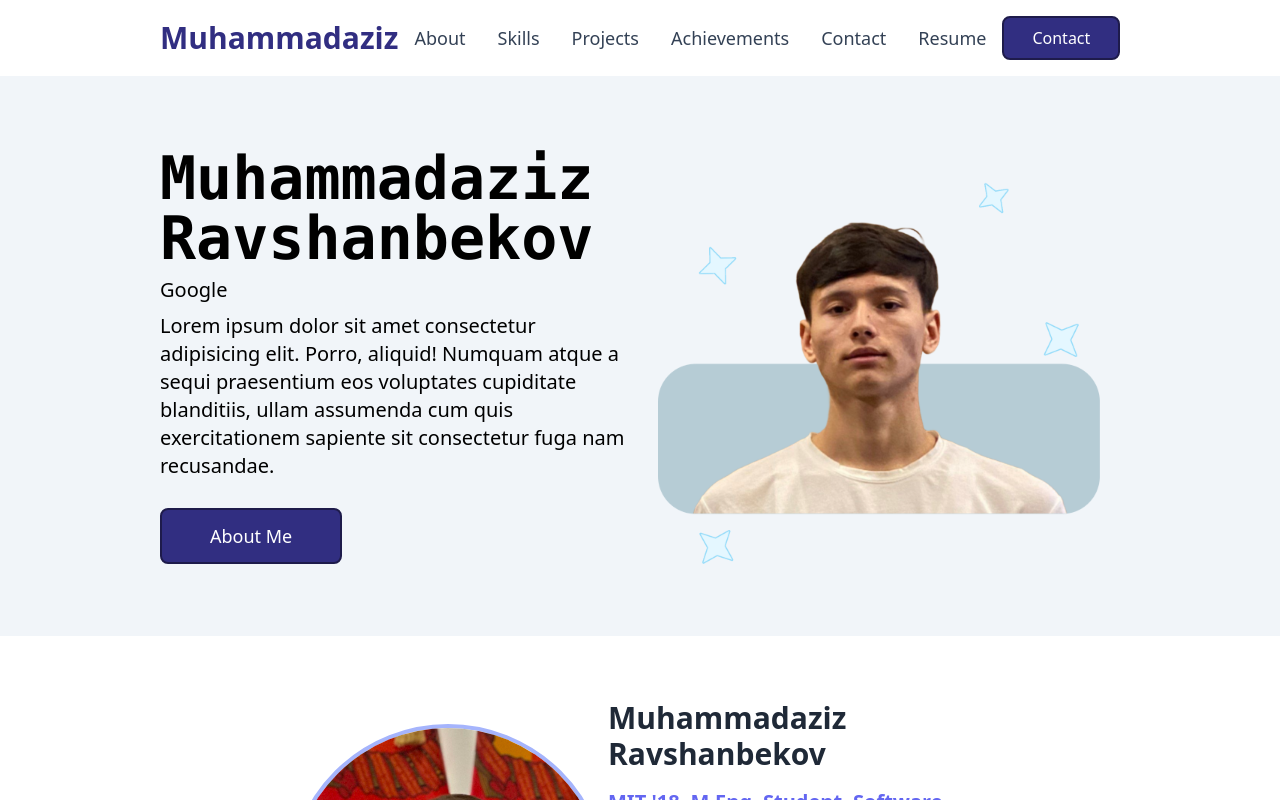
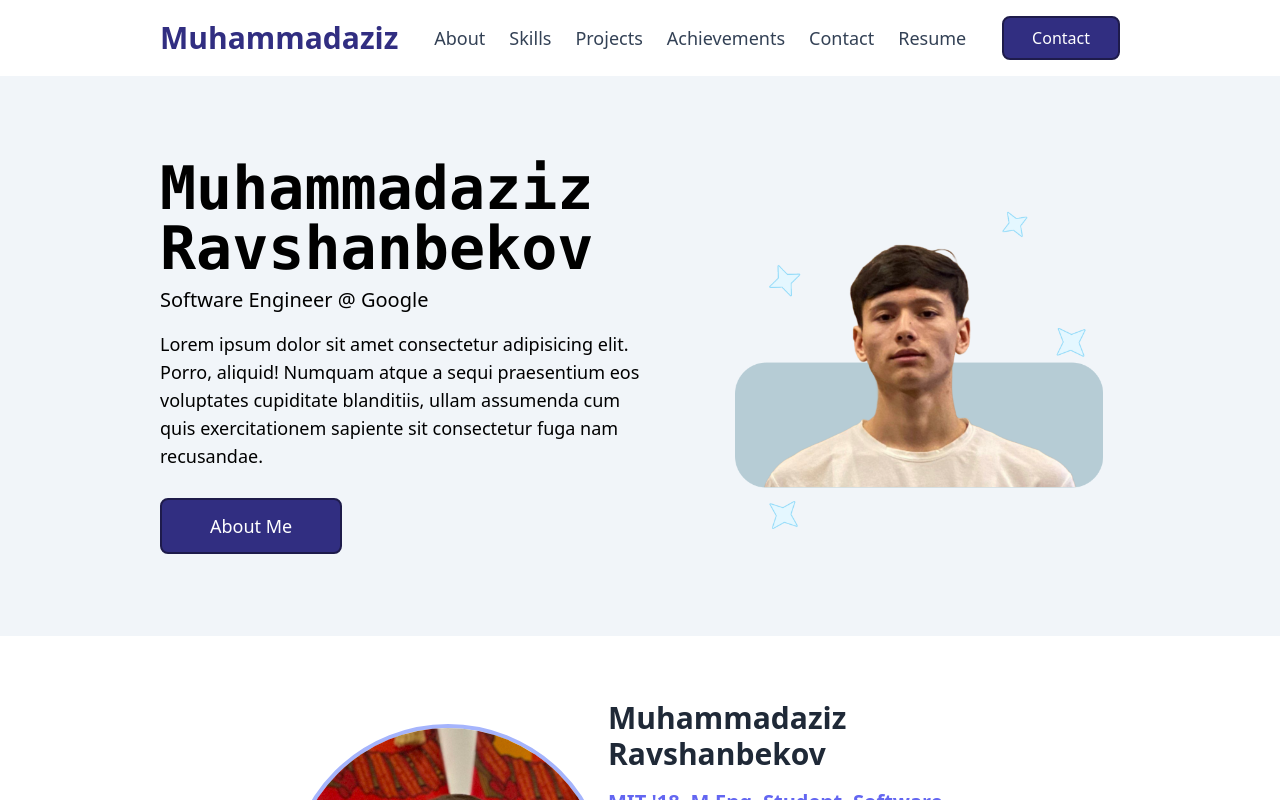
Before and after one commit to smuhammadaziz/portfolio, a React (Vite) app: page / in a window 1280 px wide. Shown: the top 800 px of the page. Built offline with nearby package versions, Linux system fonts and the light colour scheme.

Commit message:
add: adding header secrtion

```diff
--- a/src/components/header/header.jsx
+++ b/src/components/header/header.jsx
@@ -1,26 +1,62 @@
 import React, { useState } from "react";
+import { FaBars, FaTimes } from "react-icons/fa";
 
 function Header() {
   const [nav, setNav] = useState(false);
 
+  const handleNav = () => {
+    setNav(!nav);
+  };
+
   return (
-    <header className=" block py-4 ">
-      <div className="container mx-auto px-40  flex justify-between text-center items-center">
-      <div>
-        <a href="#" className="text-black text-3xl font-bold font-sans text-indigo-900 hover:text-indigo-950">Muhammadaziz</a>
-      </div>
-      <ul className="flex ">
-        <li className="mx-4 text-lg text-slate-700 hover:underline hover:cursor-pointer  ">About</li>
-        <li className="mx-4 text-lg text-slate-700 hover:underline hover:cursor-pointer  ">Skills</li>
-        <li className="mx-4 text-lg text-slate-700 hover:underline hover:cursor-pointer  ">Projects</li>
-        <li className="mx-4 text-lg text-slate-700 hover:underline hover:cursor-pointer  ">Achievements</li>
-        <li className="mx-4 text-lg text-slate-700 hover:underline hover:cursor-pointer  ">Contact</li>
-        <li className="mx-4 text-lg text-slate-700 hover:underline hover:cursor-pointer  ">Resume</li>
+    <header className="block py-4 bg-white shadow-md">
+      <div className="container mx-auto px-6 md:px-40 flex justify-between items-center">
+        <a href="#" className="text-3xl font-bold text-indigo-900 hover:text-indigo-950">
+          Muhammadaziz
+        </a>
 
-      </ul>
-      <div>
-        <button className="border-indigo-950 bg-indigo-900 hover:bg-white hover:text-indigo-950 text-white rounded-lg border-2 px-7 py-2 ">Contact</button>
-      </div>
+        {/* Desktop Menu */}
+        <ul className="hidden md:flex space-x-6">
+          <li className="text-lg text-slate-700 hover:underline cursor-pointer">About</li>
+          <li className="text-lg text-slate-700 hover:underline cursor-pointer">Skills</li>
+          <li className="text-lg text-slate-700 hover:underline cursor-pointer">Projects</li>
+          <li className="text-lg text-slate-700 hover:underline cursor-pointer">Achievements</li>
+          <li className="text-lg text-slate-700 hover:underline cursor-pointer">Contact</li>
+          <li className="text-lg text-slate-700 hover:underline cursor-pointer">Resume</li>
+        </ul>
+
+        <button className="hidden md:block border-2 border-indigo-950 bg-indigo-900 hover:bg-white hover:text-indigo-950 text-white rounded-lg px-7 py-2">
+          Contact
+        </button>
+
+        {/* Mobile Hamburger Icon */}
+        <div className="md:hidden z-20" onClick={handleNav}>
+          {nav ? <FaTimes size={25} className="text-indigo-900" /> : <FaBars size={25} className="text-indigo-900" />}
+        </div>
+
+        {/* Mobile Menu */}
+        <div
+          className={`fixed top-0 left-0 w-full h-full bg-indigo-900 text-white flex flex-col items-center justify-center transform ${
+            nav ? "translate-x-0" : "-translate-x-full"
+          } transition-transform duration-300 ease-in-out z-10`}
+        >
+          {/* Close Button in the Top Right */}
+          <button
+            onClick={handleNav}
+            className="absolute top-6 right-6 text-white hover:text-gray-300 transition-colors duration-200"
+          >
+            <FaTimes size={30} />
+          </button>
+
+          <ul className="space-y-8 text-center text-2xl mt-10">
+            <li onClick={handleNav} className="hover:underline cursor-pointer">About</li>
+            <li onClick={handleNav} className="hover:underline cursor-pointer">Skills</li>
+            <li onClick={handleNav} className="hover:underline cursor-pointer">Projects</li>
+            <li onClick={handleNav} className="hover:underline cursor-pointer">Achievements</li>
+            <li onClick={handleNav} className="hover:underline cursor-pointer">Contact</li>
+            <li onClick={handleNav} className="hover:underline cursor-pointer">Resume</li>
+          </ul>
+        </div>
       </div>
     </header>
   );
--- a/src/components/intro/intro.jsx
+++ b/src/components/intro/intro.jsx
@@ -3,16 +3,27 @@ import mylogo from '../../assets/logo.png';
 
 function Intro() {
   return (
-    <div className='bg-slate-100 py-10'>
-      <div className='container mx-auto px-40 flex items-center justify-between '>
-        <div className='flex-1'>
-          <h1 className='text-6xl text-black font-bold font-mono'>Muhammadaziz Ravshanbekov</h1>
-          <h2 className='text-xl mt-2'>Google </h2>
-          <h2 className='text-xl mt-2'>Lorem ipsum dolor sit amet consectetur adipisicing elit. Porro, aliquid! Numquam atque a sequi praesentium eos voluptates cupiditate blanditiis, ullam assumenda cum quis exercitationem sapiente sit consectetur fuga nam recusandae.</h2>
-          <button className="border-indigo-950 bg-indigo-900 hover:bg-transparent    hover:text-indigo-950 text-white rounded-lg border-2 px-12 py-3 text-lg mt-7">About Me</button>
+    <div className='bg-slate-100 py-10 lg:py-20'>
+      <div className='container mx-auto px-6 md:px-20 lg:px-40 flex flex-col md:flex-row items-center justify-between'>
+        {/* Image Section */}
+        <div className='flex-1 flex justify-center md:justify-end mt-10 md:mt-0 order-1 md:order-2'>
+          <img src={mylogo} alt="Logo" className='w-64 md:w-80 lg:w-5/6' />
         </div>
-        <div className='flex-1 flex justify-end'>
-          <img src={mylogo} alt="Logo" width="550" className='' />
+
+        {/* Text Section */}
+        <div className='flex-1 text-center md:text-left order-2 md:order-1'>
+          <h1 className='text-4xl md:text-5xl lg:text-6xl text-black font-bold font-mono'>
+            Muhammadaziz Ravshanbekov
+          </h1>
+          <h2 className='text-lg md:text-xl mt-4 md:mt-2'>Software Engineer @ Google</h2>
+          <p className='text-base md:text-lg mt-4'>
+            Lorem ipsum dolor sit amet consectetur adipisicing elit. Porro, aliquid! Numquam atque a sequi praesentium
+            eos voluptates cupiditate blanditiis, ullam assumenda cum quis exercitationem sapiente sit consectetur fuga
+            nam recusandae.
+          </p>
+          <button className="border-indigo-950 bg-indigo-900 hover:bg-transparent hover:text-indigo-950 text-white rounded-lg border-2 px-8 md:px-12 py-3 text-lg mt-7">
+            About Me
+          </button>
         </div>
       </div>
     </div>
```
